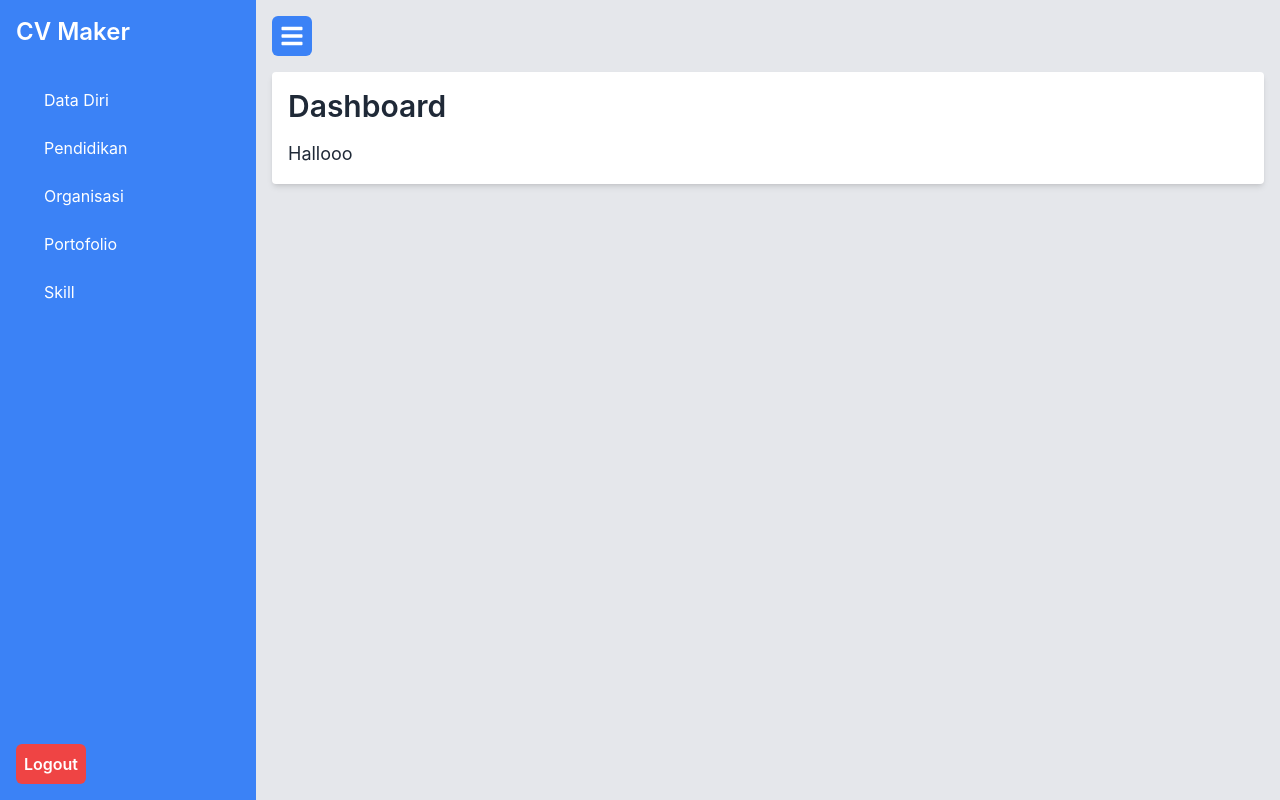
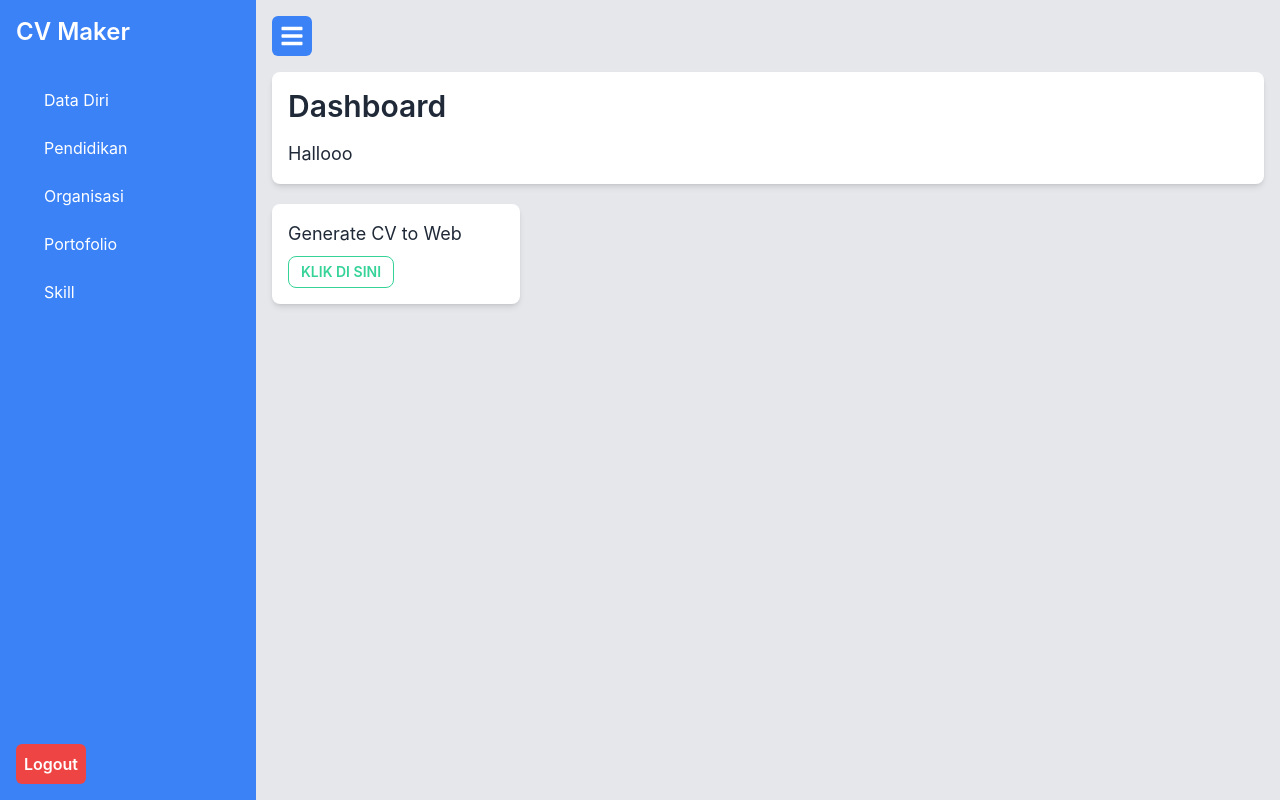
Before and after one commit to vikripermana21/PersonalWeb-Helsa, a React (Create React App) app in the folder frontend/: page /dashboard in a window 1280 px wide. Built offline with nearby package versions, Linux system fonts and the light colour scheme; no server answers.

Commit message:
convert to web

```diff
--- /dev/null
+++ b/frontend/src/components/CV/convertToWeb.js
@@ -0,0 +1,11 @@
+import React from 'react'
+import { AiOutlineInstagram } from "react-icons/ai";
+
+const ConvertToWeb = () => {
+  return (
+    <div>
+    </div>
+  )
+}
+
+export default ConvertToWeb
--- a/frontend/src/components/DataDiri/dataDiriList.js
+++ b/frontend/src/components/DataDiri/dataDiriList.js
@@ -14,7 +14,7 @@ const DataDiriList = () => {
     getDataDiri();
   }, [])
 
-  const token = localStorage.getItem('token');
+  const token = localStorage.getItem('access_token');
 
   const getDataDiri = async () => {
     try {
--- a/frontend/src/components/Login/login.js
+++ b/frontend/src/components/Login/login.js
@@ -22,6 +22,8 @@ const Login = () => {
 
           const decoded = jwt_decode(response.data.access_token)
           localStorage.setItem('id', decoded.id_akun)
+          localStorage.setItem('access_token', response.data.access_token)
+          localStorage.setItem('username_akun', decoded.username_akun)
 
           navigate('/dashboard');
           console.log("berhasil login");
--- a/frontend/src/components/dashboard.js
+++ b/frontend/src/components/dashboard.js
@@ -3,14 +3,36 @@ import axios from "axios";
 import jwt_decode from 'jwt-decode';
 import Sidebar from './Navigation/sidebar';
 import { FaBars } from 'react-icons/fa';
+import { useNavigate } from "react-router-dom";
 
 const Dashboard = () => {
   const [nama, setNama] = useState("");
   const [isSidebarVisible, setIsSidebarVisible] = useState(true);
 
+  const navigate = useNavigate();
+
   useEffect(() => {
       refreshToken();
   }, [])
+
+  const generateToWebHandler = async () => {
+    try {
+      const username = localStorage.getItem('username_akun');
+      const id_akun = localStorage.getItem('id');
+
+      const response = await axios.post('http://localhost:5000/convert-web', {
+        username: username,
+        id_akun: id_akun,
+      });
+
+      console.log(response);
+      navigate(`/${username}`)
+
+    } catch (error) {
+      console.error(error);
+    }
+  };
+
 
   const refreshToken = async() => {
       try {
@@ -37,9 +59,13 @@ const Dashboard = () => {
           >
             <FaBars size={24} /> {/* Ikon hamburger */}
           </button>
-          <div className="bg-white p-4 rounded shadow-md">
+          <div className="bg-white p-4 rounded-lg shadow-md">
             <h1 className="text-3xl font-semibold mb-4">Dashboard</h1>
             <p className="text-lg">Hallooo {nama}</p>
+          </div>
+          <div className="bg-white p-4 rounded-lg shadow-md w-1/4 mt-5">
+            <p className="text-lg">Generate CV to Web</p>
+            <button onClick={generateToWebHandler} className="btn btn-outline btn-success btn-sm mt-2">Klik di sini</button>
           </div>
         </main>
       </div>
--- a/frontend/src/index.js
+++ b/frontend/src/index.js
@@ -24,6 +24,7 @@ import SkillEdit from "./components/Skill/skillEdit";
 import SkillList from "./components/Skill/skillList";
 import DataDiriEdit from "./components/DataDiri/dataDiriEdit";
 import DataDiriDetails from "./components/DataDiri/dataDiriDetails";
+import ConvertToWeb from "./components/CV/convertToWeb";
 axios.defaults.withCredentials = true;
 
 const root = ReactDOM.createRoot(document.getElementById("root"));
@@ -116,6 +117,10 @@ const router = createBrowserRouter([
     path: "/skill/:id_person/edit/:id_skill",
     element: <SkillEdit />,
   },
+  {
+    path: "/:username",
+    element: <ConvertToWeb />,
+  },
 ]);
 root.render(
   <React.StrictMode>
```
Also changed, not shown: 1 other file (tests, documents, lock files or other folders).
